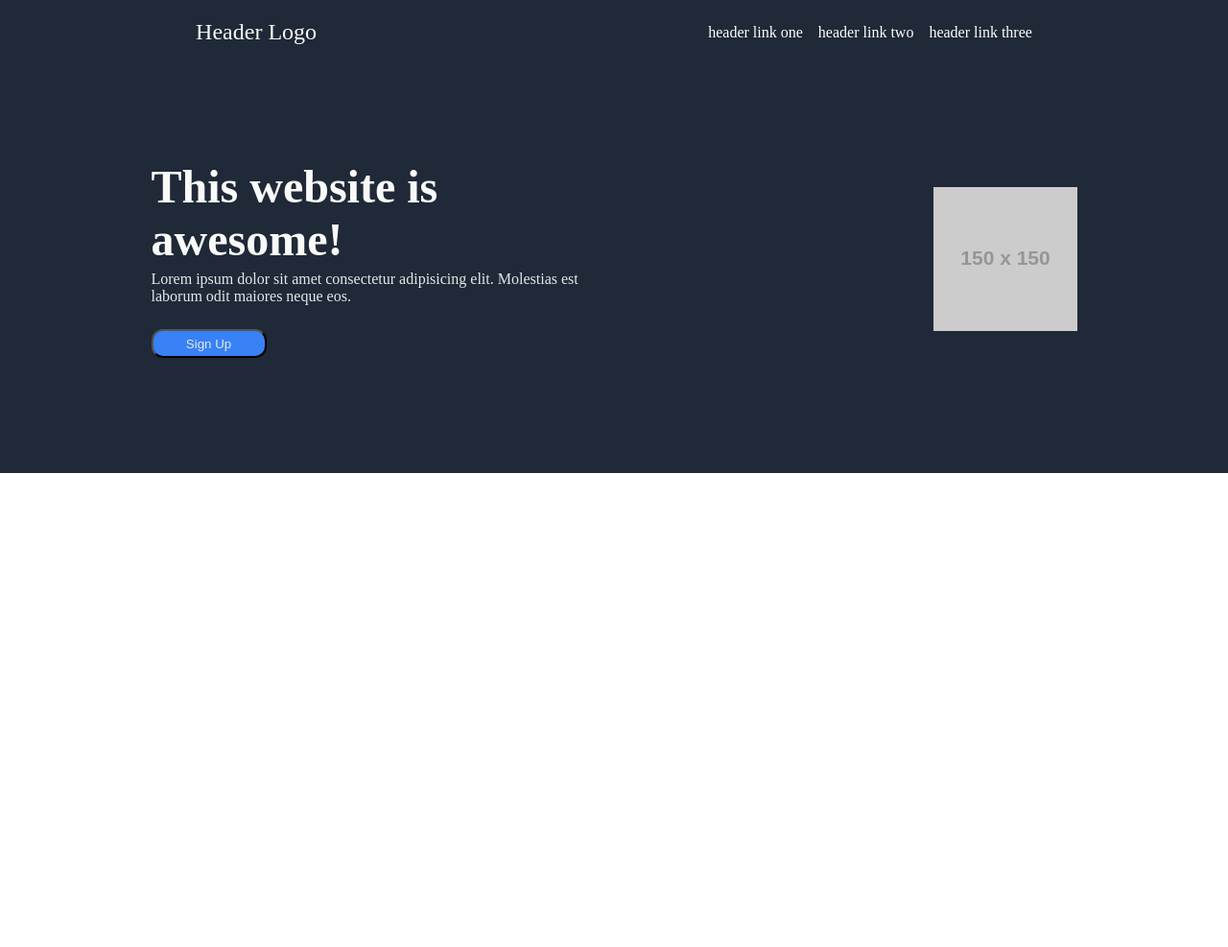
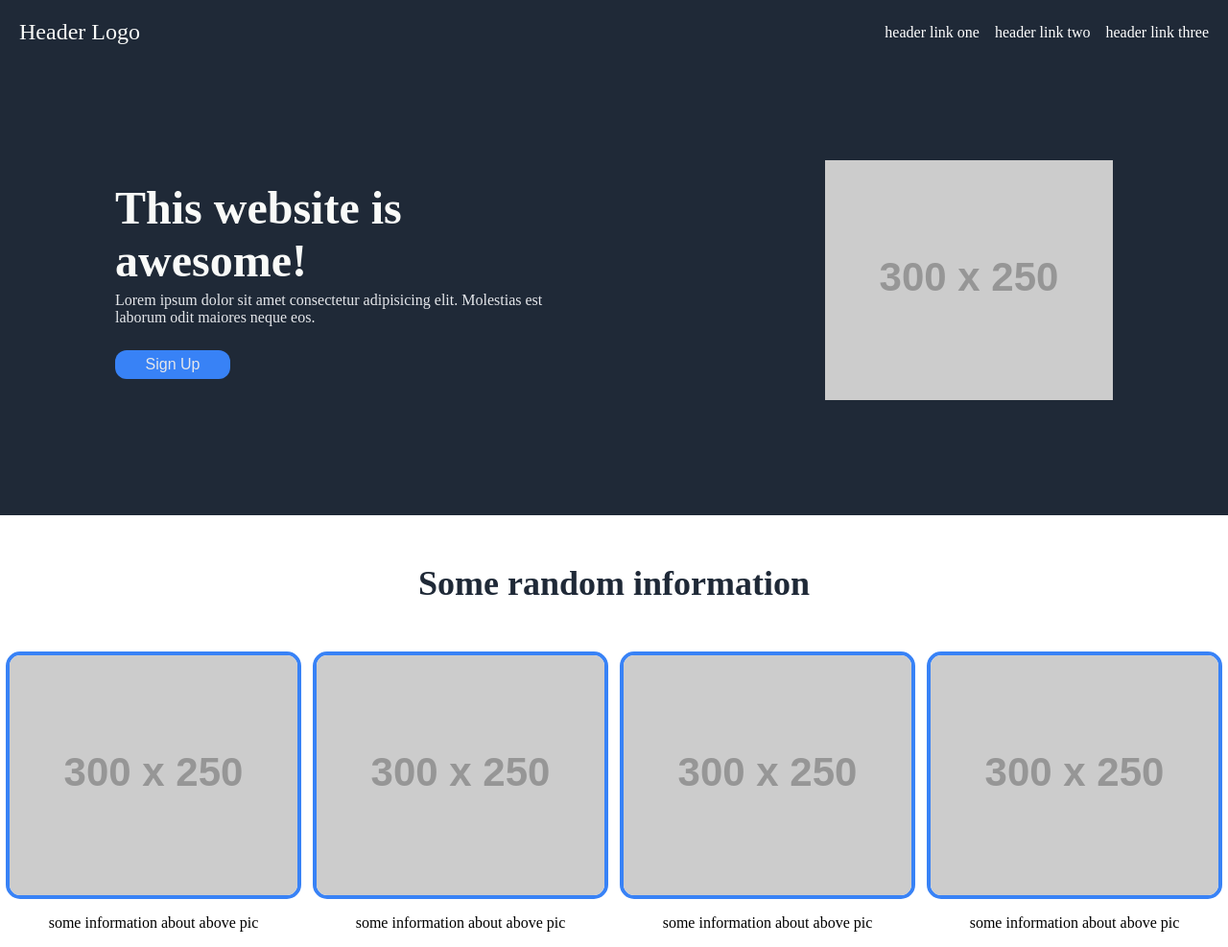
Before and after one commit to TheMajmun/LandingPage, a plain HTML site: page index.html in a window 1280 px wide. Shown: the whole page at 96% size. Before the commit the page ends 800 px from the top, so only its background shows below. Drawn offline with Linux system fonts and the light colour scheme; placeholder pictures from the web are drawn by us.

Commit message:
added some random information section

```diff
--- a/index.html
+++ b/index.html
@@ -33,8 +33,35 @@
                         <button>Sign Up</button>
                     </div>
                 </div>
-                <img src="https://via.placeholder.com/150" alt="">
+                <img src="https://via.placeholder.com/300x250" alt="">
             </div>
+            </div>
+    <div class="information">
+                <div class="information-header-text">
+                    Some random information
+                </div>
+                <div class="card-container">
+                    <div class="card">
+                        <img class="card-img" src="https://via.placeholder.com/300x250" alt="">
+                        <p>some information about above pic</p>
+                    </div>
+                    <div class="card">
+                        <img class="card-img" src="https://via.placeholder.com/300x250" alt="">
+                        <p>some information about above pic</p>
+                    </div>
+                    <div class="card">
+                        <img class="card-img" src="https://via.placeholder.com/300x250" alt="">
+                        <p>some information about above pic</p>
+                    </div>
+                    <div class="card">
+                        <img class="card-img" src="https://via.placeholder.com/300x250" alt="">
+                        <p>some information about above pic</p>
+                    </div>
+
+
+                </div>
+
+
 
 
 
--- a/styles.css
+++ b/styles.css
@@ -1,6 +1,6 @@
 body{
     display: flex;
-    flex-direction: row;
+    flex-direction: column;
     margin: 0;
     padding: 0;
 }
@@ -21,10 +21,12 @@ ul{
 .header{
     display: flex;
     flex-direction: row;
-    justify-content: space-around;
+    justify-content: space-between;
     flex: 1;
     align-items: center;
     padding-top: 20px;
+    padding-right: 20px;
+    padding-left: 20px;
 
 }
 a{
@@ -63,4 +65,39 @@ button{
     border-radius: 12px;
     color: #E5E7EB;
     margin-top: 20px;
+    font-size: 16px;
+    border: 0;
 }
+.information{
+    display: flex;
+    flex-direction: column;
+    flex: 1;
+    align-items: center;
+    justify-content: center;
+    padding-top: 50px;
+}
+.information-header-text{
+    font-size: 36px;
+    font-weight: 800;
+    color: #1F2937;
+}
+.card-container{
+    display: flex;
+    flex: 1;
+    gap: 20px;
+    margin-top: 50px;
+
+}
+
+.card{
+    display: flex;
+    flex-direction: column;
+    justify-content: center;
+    align-items: center;
+    max-width: 300px;
+}
+.card-img{
+    border: 4px solid;
+    border-color: #3882F6;
+    border-radius: 15px;
+}
```
